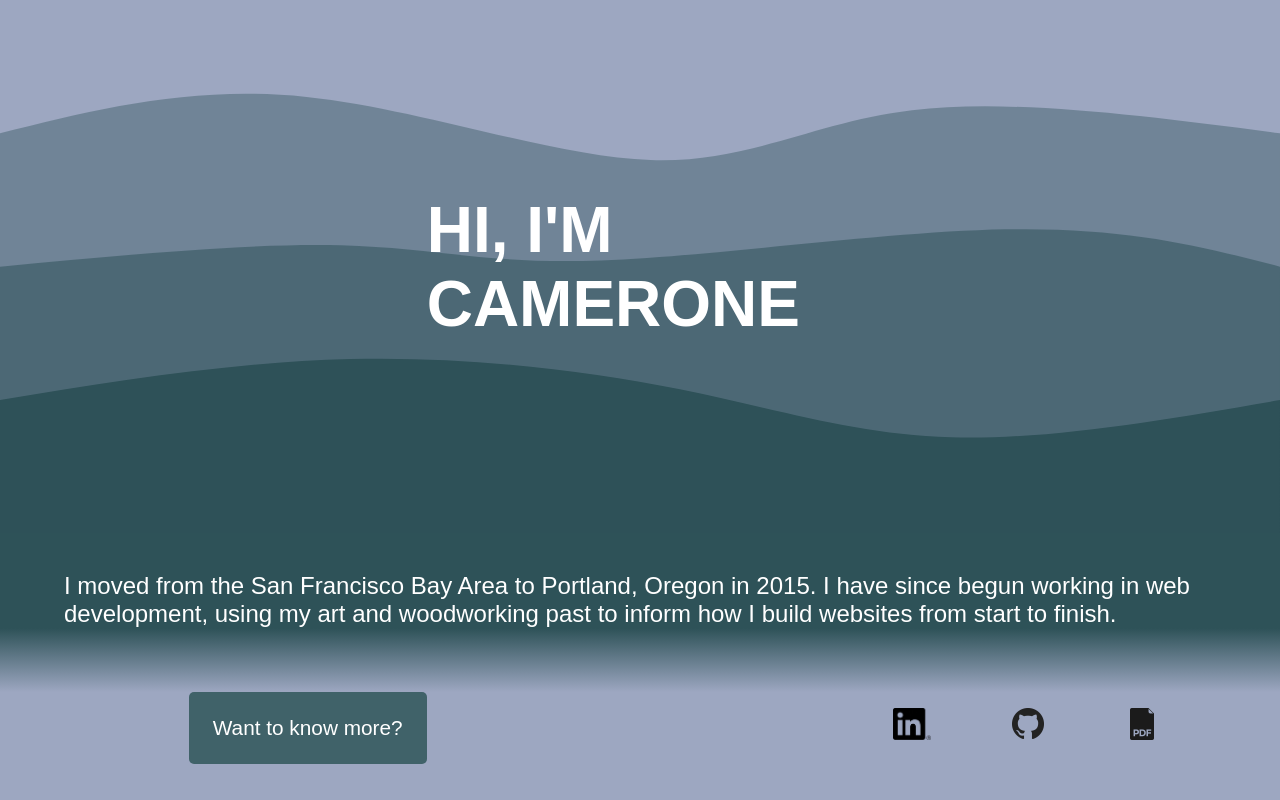
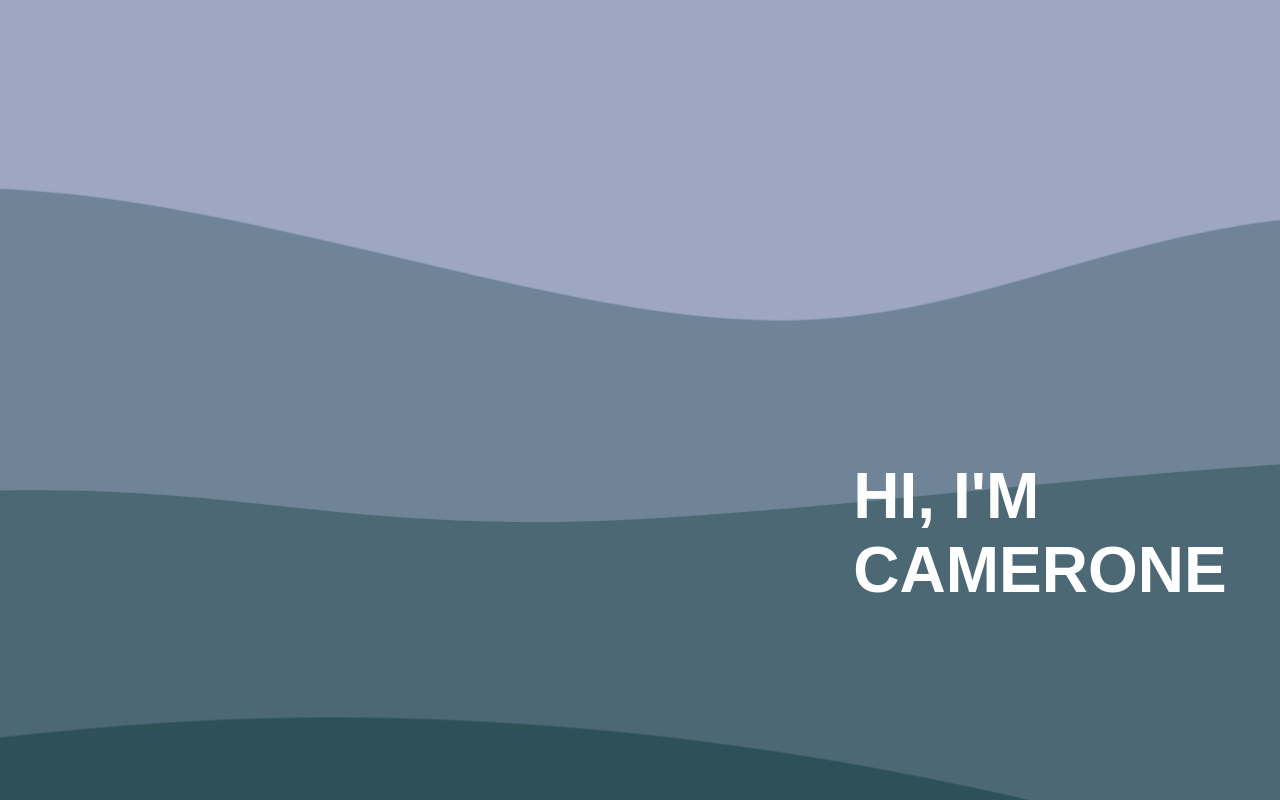
Before and after one commit to Cjstoney/portfolio_react, a React (Create React App) app: page / in a window 1280 px wide. Shown: the top 800 px of the page. Built offline with nearby package versions, Linux system fonts and the light colour scheme.

Commit message:
style: updated styles to have wave animation

```diff
--- /dev/null
+++ b/src/components/parts/waves.css
@@ -0,0 +1,21 @@
+.wave {
+  width: 200vw;
+}
+.wave1 {
+  animation: wave linear 11s infinite;
+}
+.wave2 {
+  animation: wave linear 10s infinite;
+}
+.wave3 {
+  animation: wave linear 14s infinite;
+}
+
+@keyframes wave {
+  0% {
+    transform: translateX(-50);
+  }
+  100% {
+    transform: translateX(-47%);
+  }
+}
--- a/src/components/parts/waves.js
+++ b/src/components/parts/waves.js
@@ -1,35 +1,34 @@
 import React from "react";
-
+import "./waves.css";
 const Waves = () => {
   return (
     <svg
       height="100%"
-      width="100vw"
+      width="200vw"
       id="bg-svg"
       viewBox="0 0 1440 600"
       xmlns="http://www.w3.org/2000/svg"
-      className="transition duration-300 ease-in-out delay-150"
     >
       <path
         d="M 0,600 C 0,600 0,150 0,150 C 108.32142857142858,122.82142857142857 216.64285714285717,95.64285714285714 345,109 C 473.35714285714283,122.35714285714286 621.75,176.25 732,180 C 842.25,183.75 914.3571428571429,137.35714285714286 1026,124 C 1137.642857142857,110.64285714285714 1288.8214285714284,130.32142857142856 1440,150 C 1440,150 1440,600 1440,600 Z"
         stroke="none"
         strokeWidth="0"
         fill="#2e515866"
-        className="transition-all duration-300 ease-in-out delay-150"
+        className=" wave wave1"
       ></path>
       <path
         d="M 0,600 C 0,600 0,300 0,300 C 140.96428571428572,286.6428571428571 281.92857142857144,273.2857142857143 384,276 C 486.07142857142856,278.7142857142857 549.2500000000001,297.5 676,293 C 802.7499999999999,288.5 993.0714285714284,260.7142857142857 1131,258 C 1268.9285714285716,255.28571428571428 1354.4642857142858,277.6428571428571 1440,300 C 1440,300 1440,600 1440,600 Z"
         stroke="none"
         strokeWidth="0"
         fill="#2e515888"
-        className="transition-all duration-300 ease-in-out delay-150"
+        className="wave wave2"
       ></path>
       <path
         d="M 0,600 C 0,600 0,450 0,450 C 131.42857142857144,428.57142857142856 262.8571428571429,407.14285714285717 394,404 C 525.1428571428571,400.85714285714283 656.0000000000001,416 765,438 C 873.9999999999999,460 961.1428571428571,488.8571428571429 1070,492 C 1178.857142857143,495.1428571428571 1309.4285714285716,472.57142857142856 1440,450 C 1440,450 1440,600 1440,600 Z"
         stroke="none"
         strokeWidth="0"
         fill="#2e5158ff"
-        className="transition-all duration-300 ease-in-out delay-150"
+        className="wave wave3"
       ></path>
     </svg>
   );
--- a/src/components/sections/about/about.css
+++ b/src/components/sections/about/about.css
@@ -3,6 +3,7 @@
   grid-template-columns: 1fr 1fr 1fr;
   grid-template-rows: auto auto auto;
   max-height: 100%;
+  overflow: hidden;
   width: 100vw;
 }
 
```
